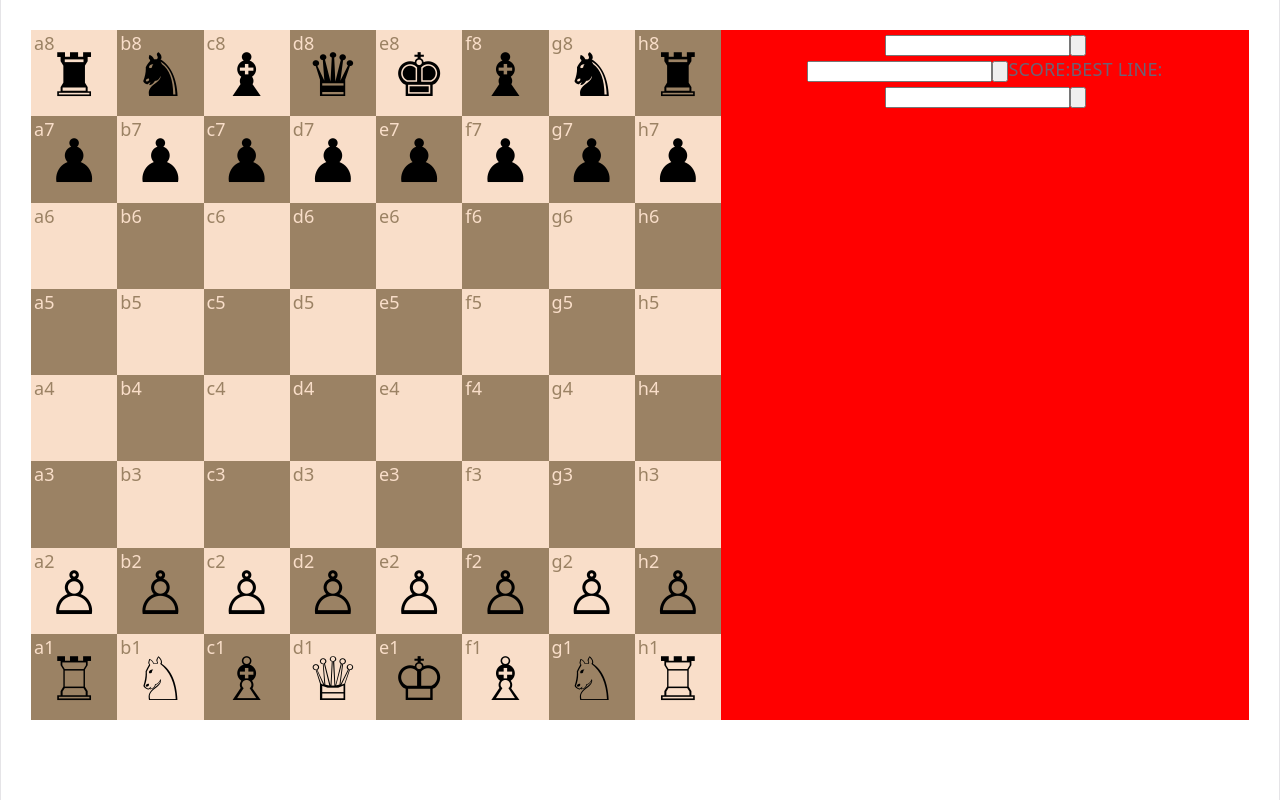
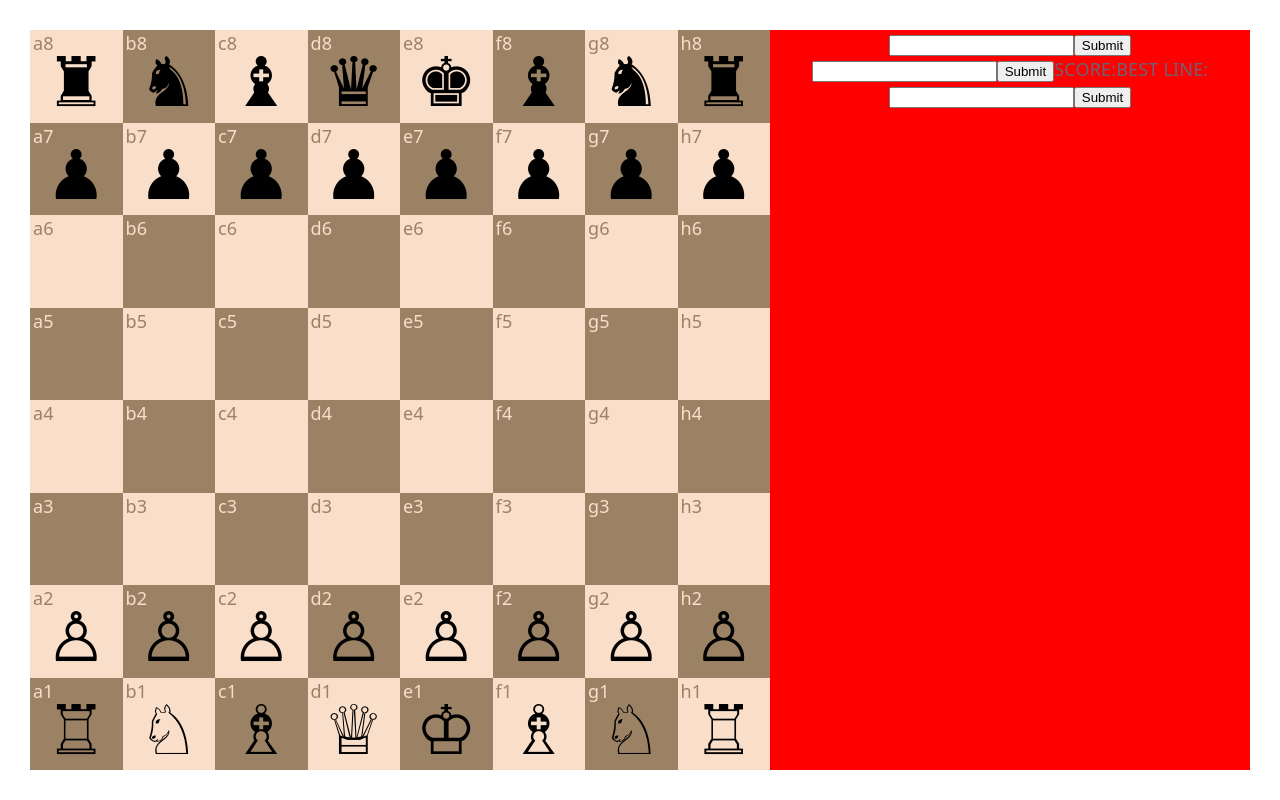
Before and after one commit to Tee-Mou/DoomsdayEngine, a React (Vite) app in the folder app/: page / in a window 1280 px wide. Built offline with nearby package versions, Linux system fonts and the light colour scheme.

Commit message:
Reworked element sizing to be more predictable.

```diff
--- a/app/src/electron/main.ts
+++ b/app/src/electron/main.ts
@@ -3,7 +3,7 @@ import path from 'path';
 import { isDev } from './util.js';
 
 app.on("ready", () => {
-    const mainWindow = new BrowserWindow({});
+    const mainWindow = new BrowserWindow();
     if (isDev()) {
         mainWindow.loadURL("http://localhost:4860");
     }
--- a/app/src/ui/App.css
+++ b/app/src/ui/App.css
@@ -1,4 +1,13 @@
 #root  {
+    height: 100vh;
+    width: 100vw;
+
+    margin: 0px;
+    padding: 0px;
+    border: 0px;
+}
+
+#screen-container {
     height: 100vh;
     width: 100vw;
 
@@ -6,25 +15,13 @@
     padding: 0px;
 }
 
-#screen-container {
-    height: 100%;
-    width: 100%;
-
-    margin: 0px;
-    padding: 0px;
-}
-
 .engine-ui {
     --padding: 30px;
-    height: calc(100% - 2 * var(--padding) - 50px);
-    width: calc(100% - 2 * var(--padding));
+    height: calc(100vh - 2 * var(--padding));
+    width: calc(100vw - 2 * var(--padding));
 
     padding: var(--padding);
     margin: 0px;
+
+    overflow: hidden;
 }
-
-#tools {
-    height: 100%;
-    min-width: 20%;
-    background-color: red;
-}
--- a/app/src/ui/App.tsx
+++ b/app/src/ui/App.tsx
@@ -1,35 +1,19 @@
-import { useState } from 'react';
-import reactLogo from './assets/react.svg';
-import viteLogo from './assets/vite.svg';
-import heroImg from './assets/hero.png';
+import { useState, type SetStateAction } from 'react';
 import './App.css';
 import Board from './Board';
+import Tools from './Tools'
 import { FenToArray } from "./utils"
 
 function App() {
-  let currentFen: string = "rnbqkbnr/pppppppp/8/8/8/8/PPPPPPPP/RNBQKBNR w KQkq - 0 1";
+  const [currentFen, setCurrentFen]: [string, React.Dispatch<SetStateAction<string>>] = useState("rnbqkbnr/pppppppp/8/8/8/8/PPPPPPPP/RNBQKBNR w KQkq - 0 1");
   let pieceids: number[][] = FenToArray(currentFen);
   return (
     <>
       <div id="screen-container">
         <div className="engine-ui">
           <Board pieceIDs={pieceids}/>
-          <div id="tools">
-            <form id="fen-tools">
-                <input id="fen-text" type="text" pattern="[a-zA-Z0-9/]+"></input>
-                <input id="fen-button" type="button"></input>
-            </form>
-            <form id="analysis-tools">
-                <input id="analysis-depth-input" type="text" pattern="[a-zA-Z0-9/]+"></input>
-                <input id="analyse-button" type="button"></input>
-                <output id="analysis-score">SCORE:</output>
-                <output id="analysis-line">BEST LINE:</output>
-            </form>
-            <form id="perft-tools">
-                <input id="perft-depth-input" type="text" pattern="[a-zA-Z0-9/]+"></input>
-                <input id="perft-button" type="button"></input>
-            </form>
-          </div>
+          <Tools currentFen={currentFen}
+                 setCurrentFen={setCurrentFen}/>
         </div>
       </div>
     </>
--- a/app/src/ui/Board.css
+++ b/app/src/ui/Board.css
@@ -1,10 +1,12 @@
 
 #board {
-    height: 100%;
-    max-width: 70%;
-    aspect-ratio: 1 / 1;
-
+    height: calc(100vh - 60px);
+    aspect-ratio: 1;
     float: left;
 
+    max-height: calc(100vw - 360px);
+    max-width: calc(100vw - 360px);
+
     background-color: blue;
+    margin: 0px;
 }
--- a/app/src/ui/Row.css
+++ b/app/src/ui/Row.css
@@ -1,4 +1,8 @@
 .Row {
-    height: 12.5%;
+    --boardheight: min(calc(100vh - 60px), calc(100vw - 360px));
+
+    height: calc(var(--boardheight) / 8);
+    width: var(--boardheight);
+
     display: flex;
 }
--- a/app/src/ui/Square.css
+++ b/app/src/ui/Square.css
@@ -1,26 +1,21 @@
-.Square {
-    height: 100%;
-    width: 100%;
+.LightSquare {
+    --boardheight: min(calc(100vh - 60px), calc(100vw - 360px));
+    width: var(--boardheight) / 8;
+    aspect-ratio: 1;
+
     display: flex;
-    text-align: left;
-    color: ghostwhite;
-    outline-color: black;
-    outline-width: 10pt;
-}
-
-.LightSquare {
-    display: inline;
-    aspect-ratio: 1 / 1;
-    height: 100%;
+    flex-direction: column;
 
     color: #9b8264;
     background: #f9dec9;
 }
 
 .DarkSquare {
-    display: inline;
-    aspect-ratio: 1 / 1;
-    height: 100%;
+    width: var(--boardheight) / 8;
+    aspect-ratio: 1;
+
+    display: flex;
+    flex-direction: column;
 
     color: #f9dec9;
     background: #9b8264;
@@ -29,17 +24,19 @@
 .LocationContainer {
     padding-left: 3px;
     padding-right: 3px;
-    height: 24px;
+    height: 16px;
+
+    text-align: left;
 }
 
 .PieceContainer {
-    height: calc(100% - 48px);
+    --linesize: calc(var(--boardheight) / 8 - 24px);
 
-    line-height: calc(100% - 48px);
     display: flex;
+    line-height: var(--linesize);
     justify-content: center;
     align-items: center;
 
-    font-size: 60px;
+    font-size: calc(var(--linesize) * 1);
     color: black;
 }
--- a/app/src/ui/Square.tsx
+++ b/app/src/ui/Square.tsx
@@ -19,7 +19,6 @@ export function Square(props: SquareProps) {
     let pieceStr: string = pieces[props.piece]
 
     return (
-        <div className="Square">
         <div className={squareColour}>
             <div className="LocationContainer">
                 {fileLetter}{props.rankNumber}
@@ -28,6 +27,5 @@ export function Square(props: SquareProps) {
                 {pieceStr}
             </div>
         </div>
-        </div>
     )
 }
--- /dev/null
+++ b/app/src/ui/Tools.css
@@ -0,0 +1,16 @@
+input:focus,
+button:focus {
+    outline: none;
+}
+
+
+#tools {
+    height: calc(100vh - 60px);
+    width: calc(100vw - 100vh);
+    background-color: red;
+
+    min-width: 300px;
+
+    float: right;
+    margin: 0px;
+}
--- /dev/null
+++ b/app/src/ui/Tools.tsx
@@ -0,0 +1,40 @@
+import { useState, type SetStateAction, useRef } from 'react';
+import "./Tools.css"
+
+interface ToolsProps {
+    currentFen: string;
+    setCurrentFen: React.Dispatch<SetStateAction<string>>;
+}
+
+export function Tools (props: ToolsProps) {
+    const fenRef = useRef("");
+    const analysisDepthRef = useRef(0);
+    const perftDepthRef = useRef(0);
+
+    function handleFENForm (event: React.SubmitEvent<HTMLFormElement>) {
+        event.preventDefault();
+        props.setCurrentFen(event.target.fen.value);
+    }
+
+    return (
+        <div id="tools">
+            <form id="fen-tools"
+                  onSubmit={handleFENForm}>
+                <input id="fen-text" type="text" name="fen" pattern="[a-zA-Z0-9/]+"></input>
+                <input id="fen-button" type="submit"></input>
+            </form>
+            <form id="analysis-tools">
+                <input id="analysis-depth-input" type="text" name="aDepth" pattern="[a-zA-Z0-9/]+"></input>
+                <input id="analyse-button" type="submit"></input>
+                <output id="analysis-score">SCORE:</output>
+                <output id="analysis-line">BEST LINE:</output>
+            </form>
+            <form id="perft-tools">
+                <input id="perft-depth-input" type="text" name = "pDepth" pattern="[a-zA-Z0-9/]+"></input>
+                <input id="perft-button" type="submit"></input>
+            </form>
+        </div>
+    )
+}
+
+export default Tools
--- a/app/src/ui/utils.tsx
+++ b/app/src/ui/utils.tsx
@@ -59,7 +59,6 @@ export function FenToArray (fen: string) : number[][] {
                     rowIdx -= 1;
                     colIdx = 0;
                     endOfRank = false;
-                    console.log("Found '/' " + endOfRank);
                 } else throw new FenParseError("Could not Parse the provided FEN string: Expected '/'")
             }
 
@@ -73,7 +72,6 @@ export function FenToArray (fen: string) : number[][] {
             // Increment square if fen character is a number.
             else if (49 <= charCode && charCode <= 56) {
                 colIdx = colIdx + (charCode - 48);
-                console.log(colIdx);
                 if (colIdx > 8) {
                     throw new FenParseError("Could not Parse the provided FEN string: Number '" + fen[idx] + "' is too large.");
                 } else if (colIdx === 8) endOfRank = true;
```
Lines whose indentation alone changed are shown as unchanged.
